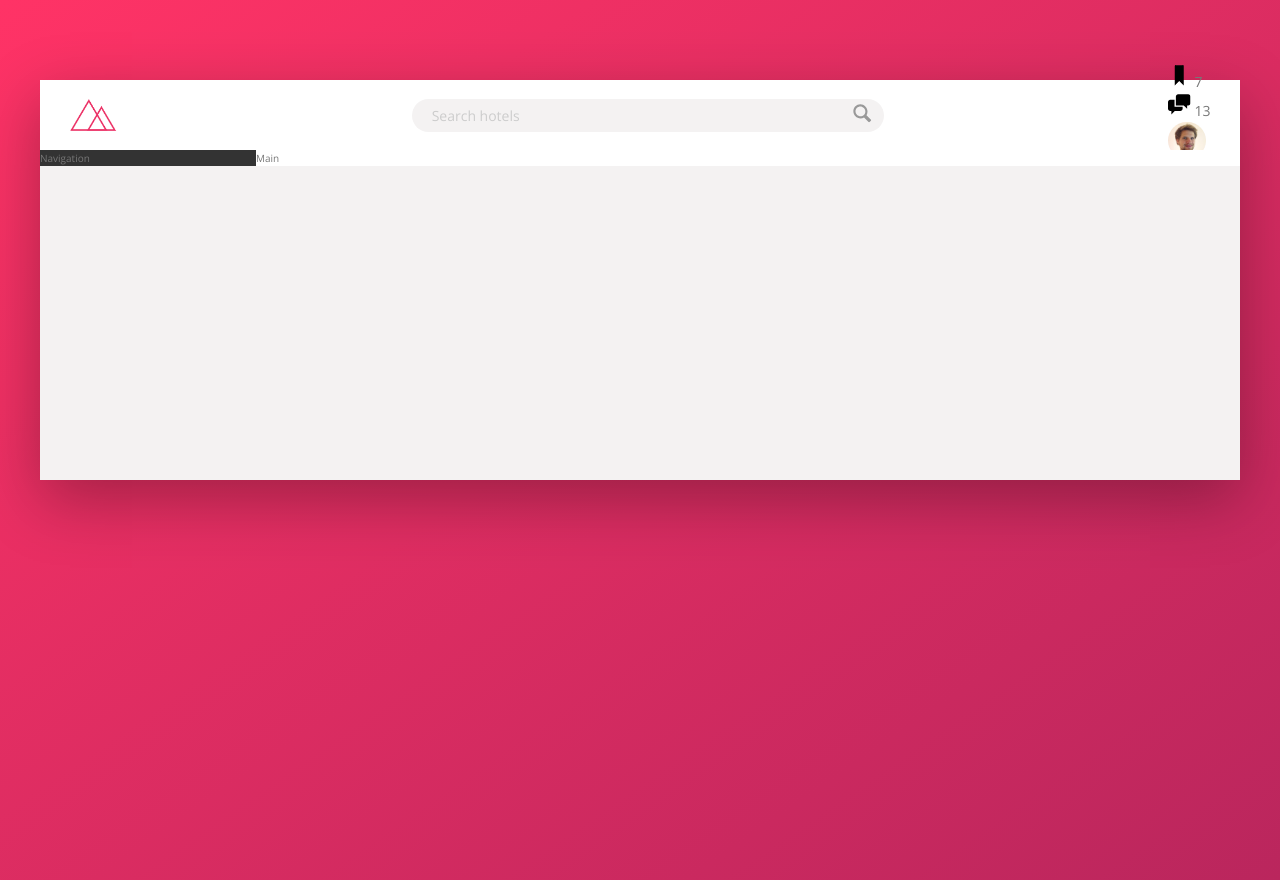
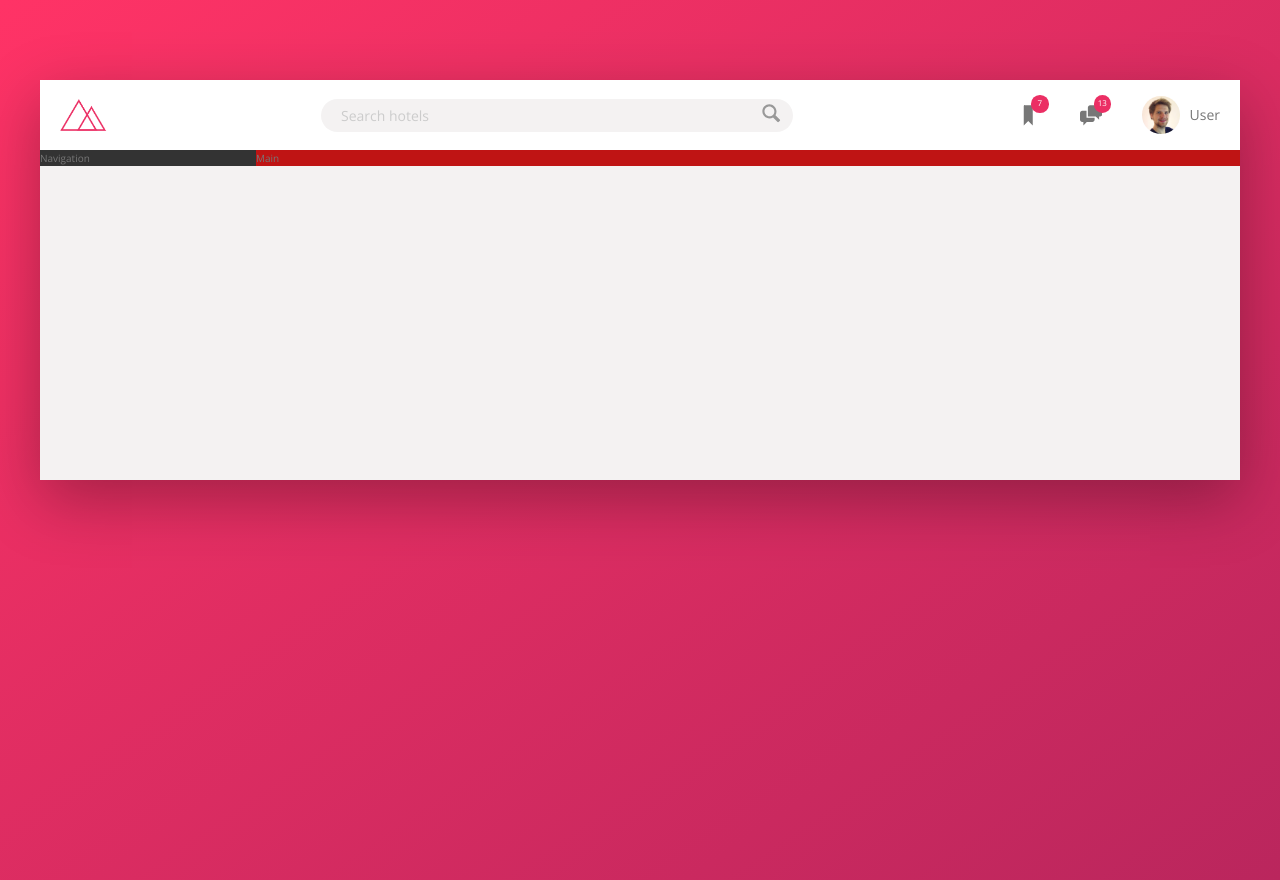
Before and after one commit to daq131/trillo-booking-app, a website: page index.html in a window 1280 px wide. Drawn offline with nearby package versions, Linux system fonts and the light colour scheme.

Commit message:
icons positioning

```diff
--- a/css/style.css
+++ b/css/style.css
@@ -74,12 +74,12 @@ body {
   flex: 0 0 18%; }
 
 .hotel-view {
-  background-color: #fff;
+  background-color: #bf1414;
   flex: 1; }
 
 .logo {
   height: 3.25rem;
-  margin-left: 3rem; }
+  margin-left: 2rem; }
 
 .search {
   flex: 0 0 40%;
@@ -118,10 +118,38 @@ body {
     width: 2.25rem;
     fill: var(--color-grey-dark-3); }
 
-.user-nav__icon {
-  height: 2.25rem;
-  width: 2.25rem; }
-
-.user-nav__user-photo {
-  height: 3.75rem;
-  border-radius: 50%; }
+.user-nav {
+  align-self: stretch;
+  display: flex;
+  align-items: center; }
+  .user-nav > * {
+    padding: 0 2rem;
+    cursor: pointer;
+    height: 100%;
+    display: flex;
+    align-items: center; }
+  .user-nav > *:hover {
+    background-color: var(--color-grey-light-2); }
+  .user-nav__icon-box {
+    position: relative; }
+  .user-nav__icon {
+    height: 2.25rem;
+    width: 2.25rem;
+    fill: var(--color-grey-dark-2); }
+  .user-nav__notification {
+    font-size: 0.8rem;
+    height: 1.75rem;
+    width: 1.75rem;
+    border-radius: 50%;
+    background-color: var(--color-primary);
+    color: #fff;
+    position: absolute;
+    top: 1.5rem;
+    right: 1.1rem;
+    display: flex;
+    justify-content: center;
+    align-items: center; }
+  .user-nav__user-photo {
+    height: 3.75rem;
+    border-radius: 50%;
+    margin-right: 1rem; }
```
